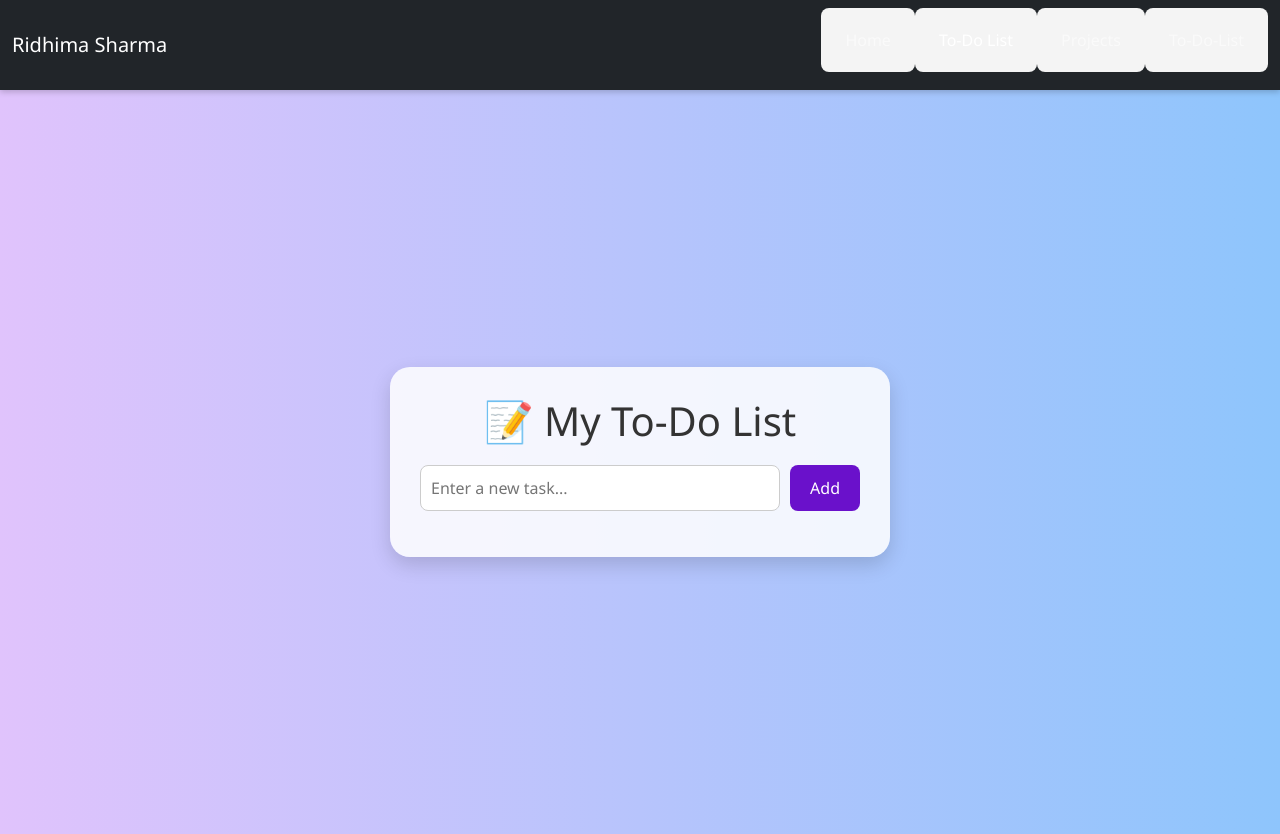
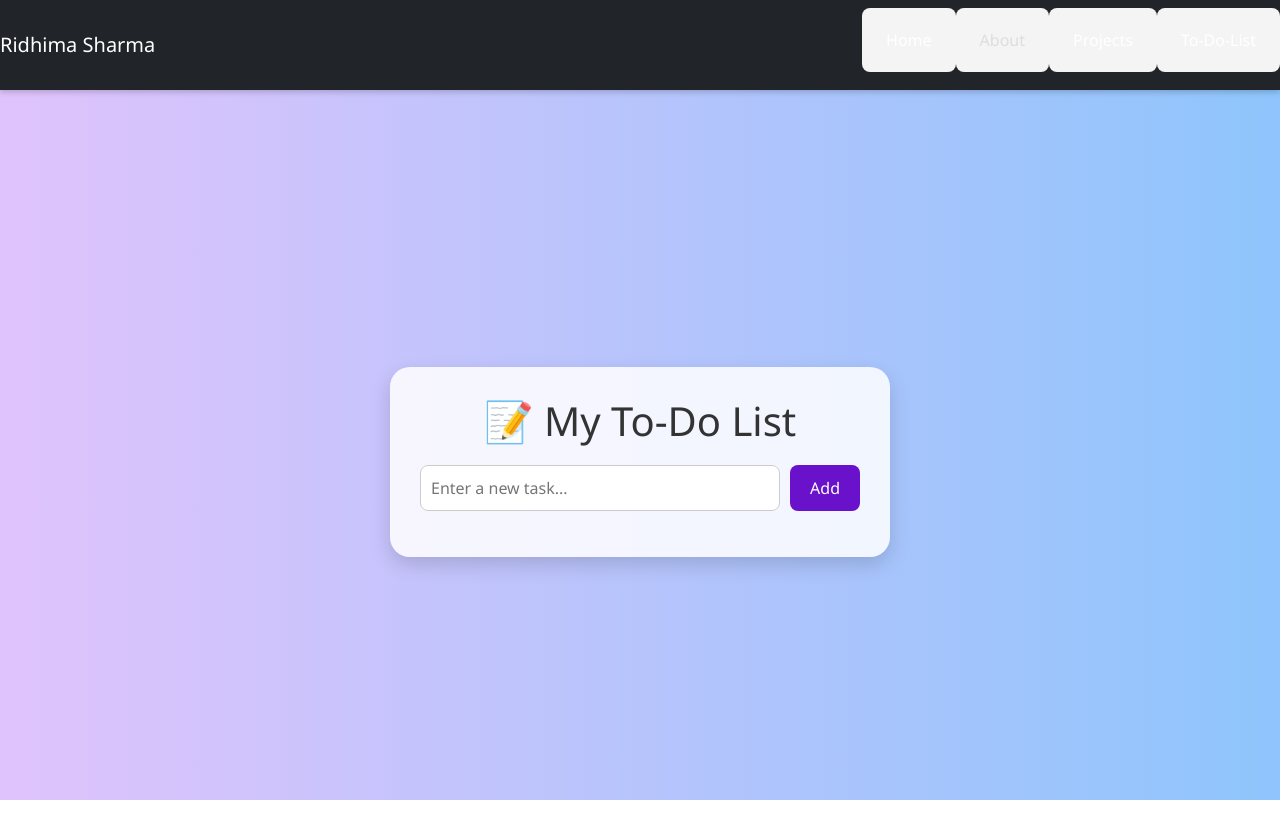
Before and after one commit to Ridhimaa0827/Alfido-Tech-Intern, a plain HTML site: page todo.html in a window 1280 px wide. After the commit the page ends 800 px from the top, so only its background shows below. Drawn offline with nearby package versions, Linux system fonts and the light colour scheme.

Commit message:
Update todo.html

```diff
--- a/todo.html
+++ b/todo.html
@@ -5,19 +5,28 @@
   <meta name="viewport" content="width=device-width, initial-scale=1.0"/>
   <title>To-Do List</title>
   <link href="https://cdn.jsdelivr.net/npm/bootstrap@5.3.0/dist/css/bootstrap.min.css" rel="stylesheet"/>
+
   <style>
-    body {
+    * {
       margin: 0;
+      padding: 0;
+      box-sizing: border-box;
+    }
+
+    html, body {
+      height: 100%;
+      background: linear-gradient(to right, #e0c3fc, #8ec5fc);
       font-family: 'Segoe UI', sans-serif;
-      background: linear-gradient(to right, #e0c3fc, #8ec5fc);
+      overflow-x: hidden;
     }
 
     nav {
       box-shadow: 0 2px 6px rgba(0, 0, 0, 0.2);
+      border: none;
     }
 
     main {
-      height: calc(100vh - 56px); /* Adjust height minus navbar */
+      height: calc(100vh - 56px);
       display: flex;
       flex-direction: column;
       justify-content: center;
@@ -89,11 +98,24 @@
       font-size: 20px;
       cursor: pointer;
     }
+
+    .navbar-nav .nav-link {
+      color: white !important;
+    }
+
+    .navbar-nav .nav-link:hover,
+    .navbar-nav .nav-link.active {
+      color: #ddd !important;
+    }
+
+    .container-fluid {
+      padding: 0;
+      margin: 0;
+    }
   </style>
 </head>
 <body>
 
-  <!-- NAVBAR -->
   <nav class="navbar navbar-expand-lg navbar-dark bg-dark">
     <div class="container-fluid">
       <a class="navbar-brand" href="index.html">Ridhima Sharma</a>
@@ -103,7 +125,7 @@
       <div class="collapse navbar-collapse" id="navbarNav">
         <ul class="navbar-nav ms-auto">
           <li class="nav-item"><a class="nav-link" href="index.html">Home</a></li>
-          <li class="nav-item"><a class="nav-link active" href="#">To-Do List</a></li>
+          <li class="nav-item"><a class="nav-link active" href="index.html">About</a></li>
           <li class="nav-item"><a class="nav-link" href="projects.html">Projects</a></li>
           <li class="nav-item"><a class="nav-link" href="todo.html">To-Do-List</a></li>
         </ul>
@@ -111,7 +133,6 @@
     </div>
   </nav>
 
-  <!-- MAIN -->
   <main>
     <div class="todo-container">
       <h1>📝 My To-Do List</h1>
@@ -146,5 +167,6 @@
     }
   </script>
 
+  <script src="https://cdn.jsdelivr.net/npm/bootstrap@5.3.0/dist/js/bootstrap.bundle.min.js"></script>
 </body>
 </html>
```
